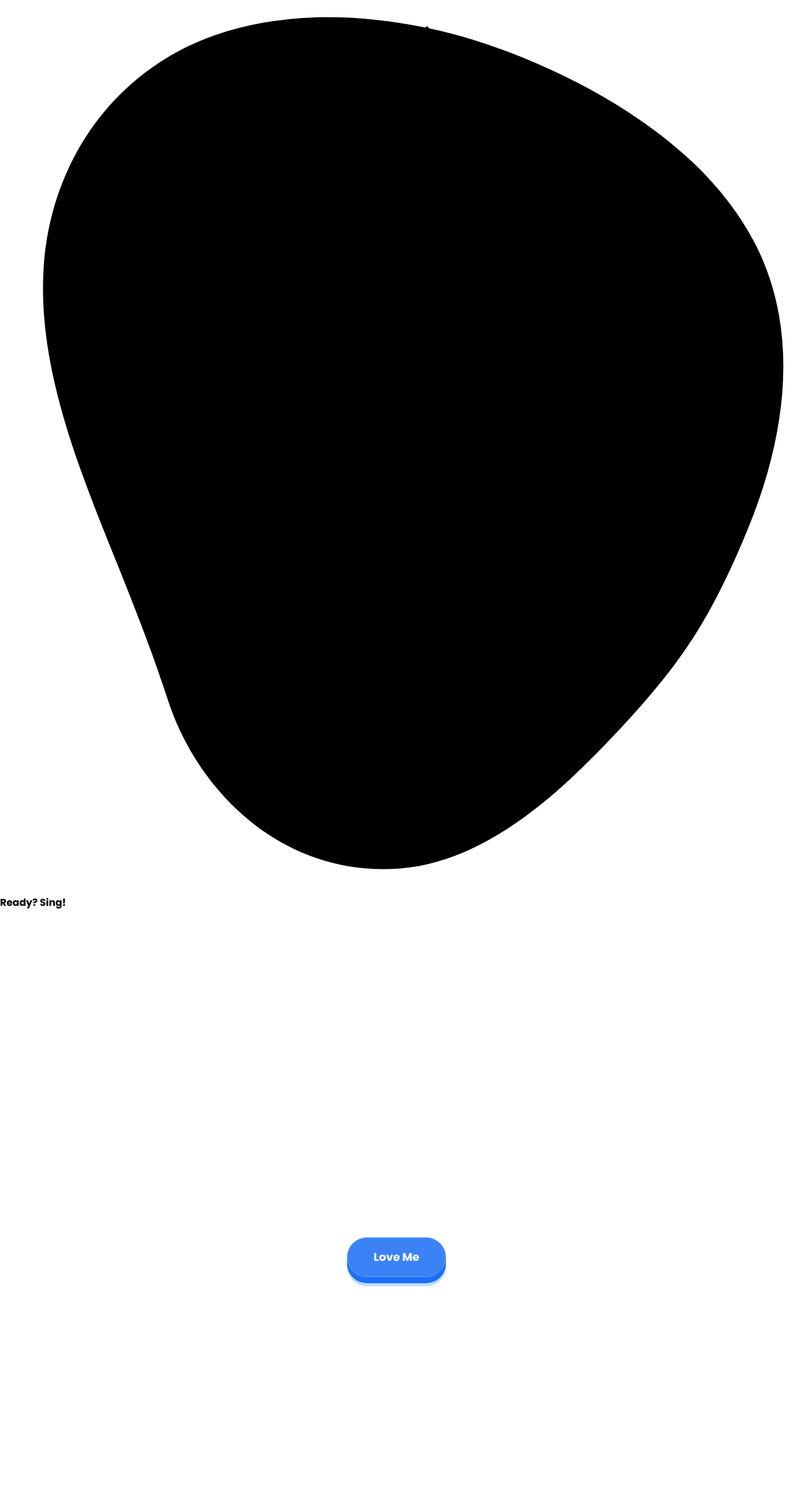
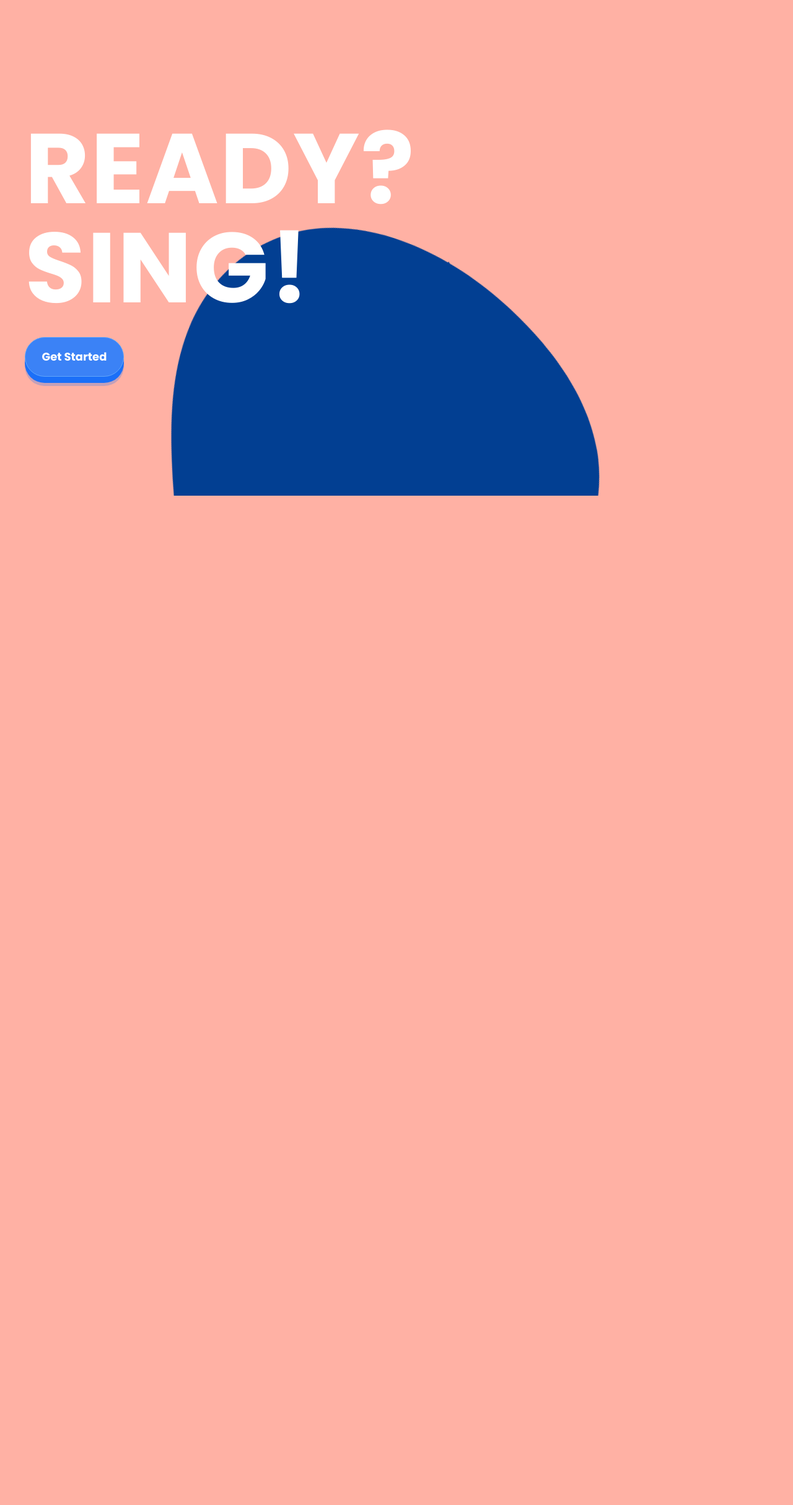
Before and after one commit to chalory/ReadySing, a Flask app: page / in a window 1280 px wide. Shown: the whole page at 62% size. After the commit the page ends 800 px from the top, so only its background shows below. Run offline with Flask 2, Linux system fonts and the light colour scheme; some libraries are stand-ins or nearby versions.

Commit message:
Add content wrapper

```diff
--- a/templates/index.html
+++ b/templates/index.html
@@ -1,29 +1,37 @@
+<div class="landing">
     <div class="blob">
         <script src="https://cdn.tailwindcss.com"></script>
 
         <link rel="stylesheet" href="../static/styles/main.css" />
         <!-- This SVG is from https://codepen.io/Ali_Farooq_/pen/gKOJqx -->
 
-    <svg xmlns:xlink="http://www.w3.org/1999/xlink" version="1.1" xmlns="http://www.w3.org/2000/svg" viewBox="0 0 310 350">
-    <path d="M156.4,339.5c31.8-2.5,59.4-26.8,80.2-48.5c28.3-29.5,40.5-47,56.1-85.1c14-34.3,20.7-75.6,2.3-111  c-18.1-34.8-55.7-58-90.4-72.3c-11.7-4.8-24.1-8.8-36.8-11.5l-0.9-0.9l-0.6,0.6c-27.7-5.8-56.6-6-82.4,3c-38.8,13.6-64,48.8-66.8,90.3c-3,43.9,17.8,88.3,33.7,128.8c5.3,13.5,10.4,27.1,14.9,40.9C77.5,309.9,111,343,156.4,339.5z"/>
+        <svg
+            xmlns:xlink="http://www.w3.org/1999/xlink"
+            version="1.1"
+            xmlns="http://www.w3.org/2000/svg"
+            viewBox="0 0 310 350"
+        >
+            <path
+                d="M156.4,339.5c31.8-2.5,59.4-26.8,80.2-48.5c28.3-29.5,40.5-47,56.1-85.1c14-34.3,20.7-75.6,2.3-111  c-18.1-34.8-55.7-58-90.4-72.3c-11.7-4.8-24.1-8.8-36.8-11.5l-0.9-0.9l-0.6,0.6c-27.7-5.8-56.6-6-82.4,3c-38.8,13.6-64,48.8-66.8,90.3c-3,43.9,17.8,88.3,33.7,128.8c5.3,13.5,10.4,27.1,14.9,40.9C77.5,309.9,111,343,156.4,339.5z"
+            />
         </svg>
     </div>
- <h1>Ready? Sing!</h1>
+    <div class="content">
+        <h1><span>Ready?</span> <span>Sing!</span></h1>
 
-    <div className="flex flex-col items-start space-y-3 sm:space-x-4 sm:space-y-0 sm:items-center sm:flex-row">
-
-  <div class='flex flex-col items-center justify-center w-screen h-screen gap-6 mt-40 mr-40'>
-
-
-	<div class='button w-40 h-16 bg-blue-500  cursor-pointer select-none
-    active:translate-y-2  active:[box-shadow:0_0px_0_0_#1b6ff8,0_0px_0_0_#1b70f841]
-    active:border-b-[0px]
-    transition-all duration-150 [box-shadow:0_10px_0_0_#1b6ff8,0_15px_0_0_#1b70f841]
-    rounded-full  border-[1px] border-blue-400
-
-  '>
-		<span class='flex flex-col justify-center items-center h-full text-white font-bold text-lg '>Love Me</span>
+        <div
+            className="flex flex-col items-start space-y-3 sm:space-x-4 sm:space-y-0 sm:items-center sm:flex-row"
+        >
+            <div class="relative z-1">
+                <div
+                    class="button w-40 h-16 bg-blue-500 cursor-pointer select-none active:translate-y-2 active:[box-shadow:0_0px_0_0_#1b6ff8,0_0px_0_0_#1b70f841] active:border-b-[0px] transition-all duration-150 [box-shadow:0_10px_0_0_#1b6ff8,0_15px_0_0_#1b70f841] rounded-full border-[1px] border-blue-400"
+                >
+                    <span
+                        class="flex flex-col justify-center items-center h-full text-white font-bold text-lg"
+                        >Get Started</span
+                    >
                 </div>
-
-
             </div>
+        </div>
+    </div>
+</div>
```
Lines whose indentation alone changed are shown as unchanged.
